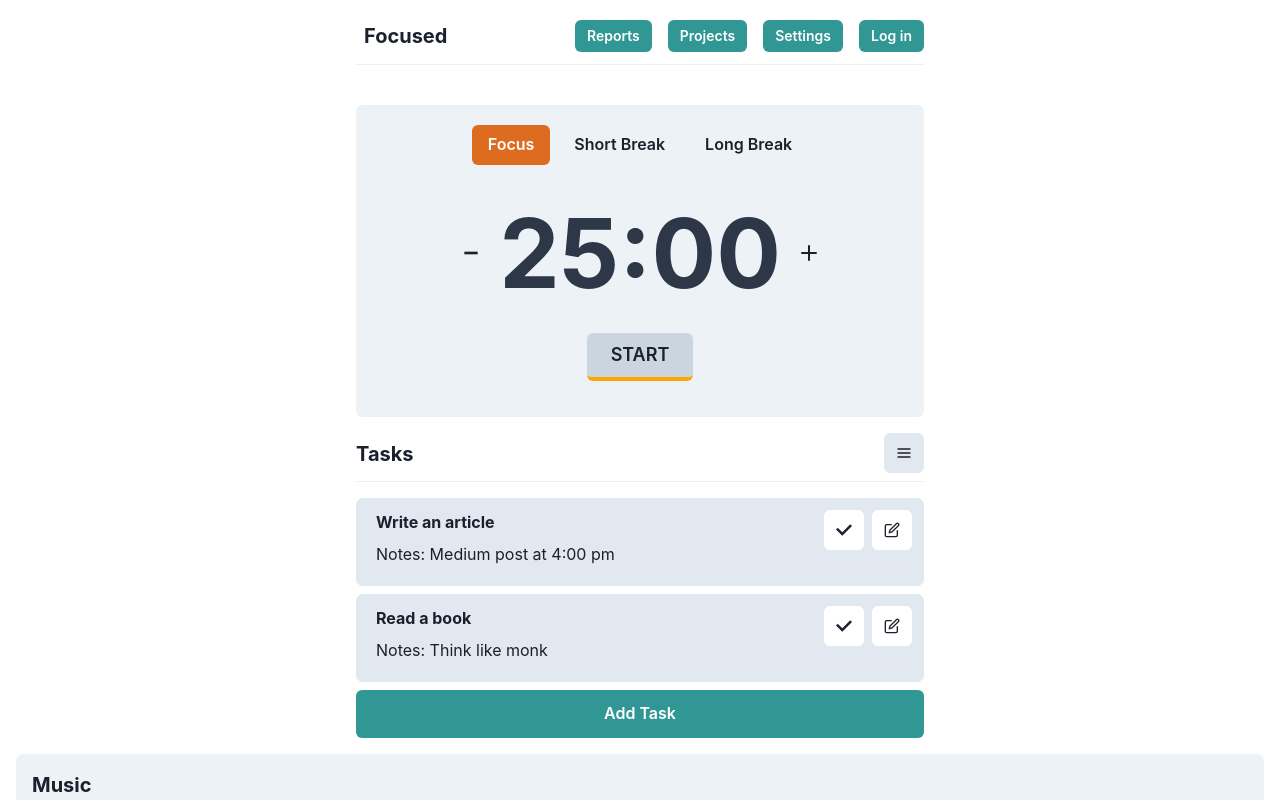
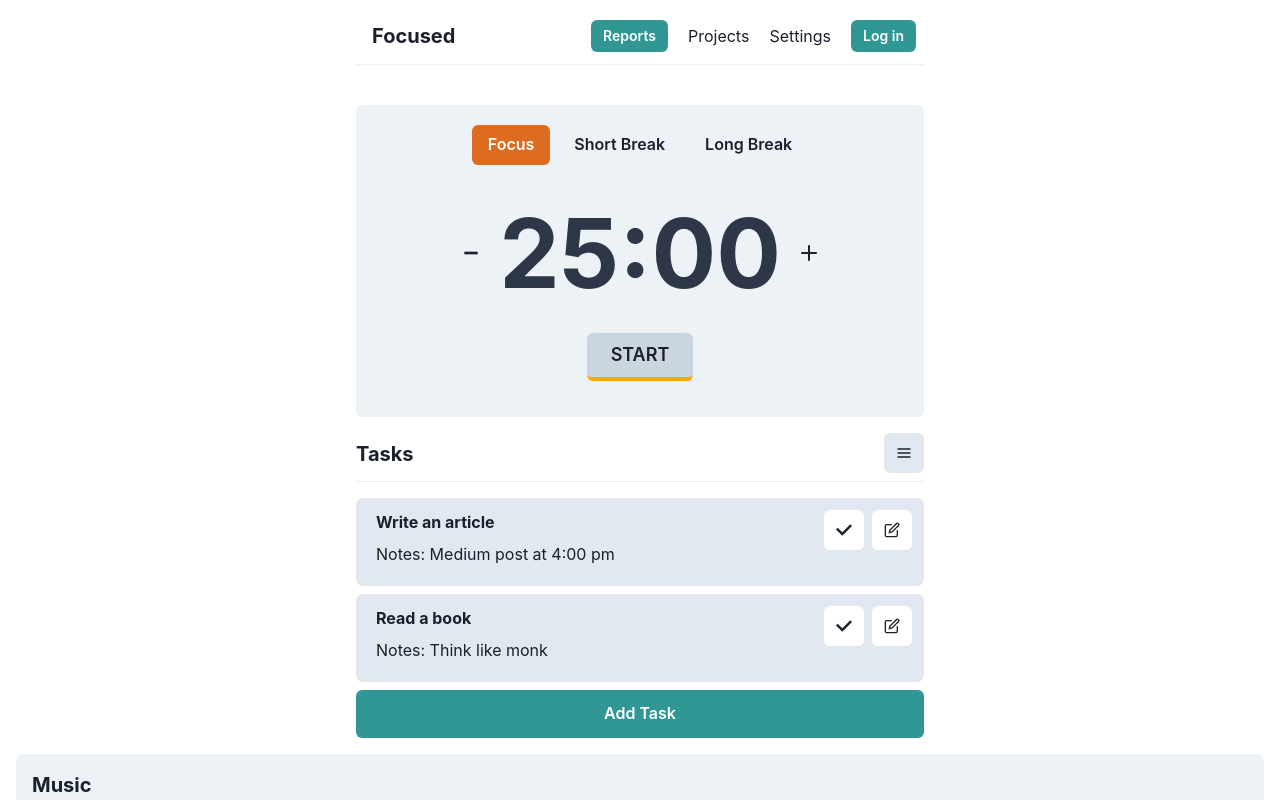
Before and after one commit to neutr0nian/focused, a React (Vite) app in the folder client/: page / in a window 1280 px wide. Shown: the top 800 px of the page. Built offline with nearby package versions, Linux system fonts and the light colour scheme.

Commit message:
extended navbar

```diff
--- a/client/src/components/Navbar.jsx
+++ b/client/src/components/Navbar.jsx
@@ -5,7 +5,9 @@ import {
   Divider,
   Flex,
   Heading,
+  HStack,
   Spacer,
+  Text,
   useDisclosure
 } from "@chakra-ui/react";
 import React from "react";
@@ -17,25 +19,28 @@ const Navbar = () => {
 
   return (
     <div>
-      <Flex minWidth="max-content" alignItems="center" gap="2" mb={2}>
+      <Flex minWidth="max-content" alignItems="center" gap="2" marginX={2} marginY={2}>
         <Box p="2">
+          <Link to='/'>
           <Heading size="md">Focused</Heading>
+          </Link>
         </Box>
         <Spacer />
-        <ButtonGroup gap="2">
+        <HStack spacing='20px'>
+
           <Reports isOpen={isOpen} onOpen={onOpen} onClose={onClose} />
           <Link to='/projects'>
-          <Button size="sm" colorScheme="teal">
+          <Text colorScheme="teal">
             Projects
-          </Button>
+          </Text>
           </Link>
-          <Button size="sm" colorScheme="teal">
+          <Text size="sm" colorScheme="teal">
             Settings
-          </Button>
+          </Text>
           <Button size="sm" colorScheme="teal">
             Log in
           </Button>
-        </ButtonGroup>
+        </HStack>
       </Flex>
       <Divider size="xl" colorScheme="purple" />
     </div>
```
